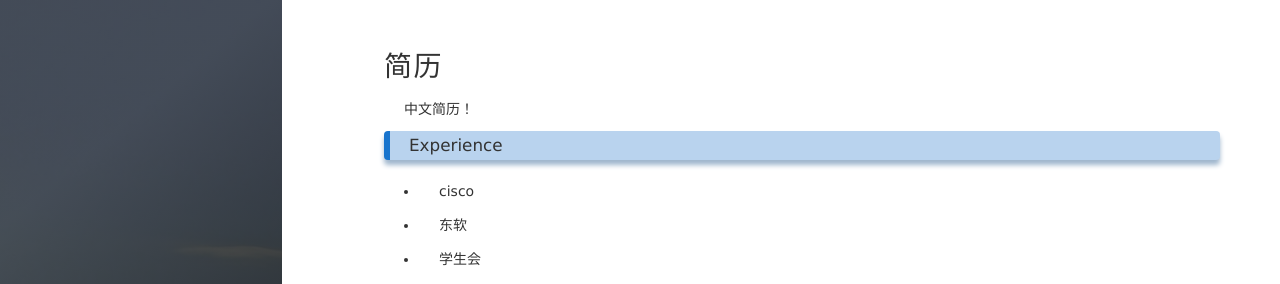
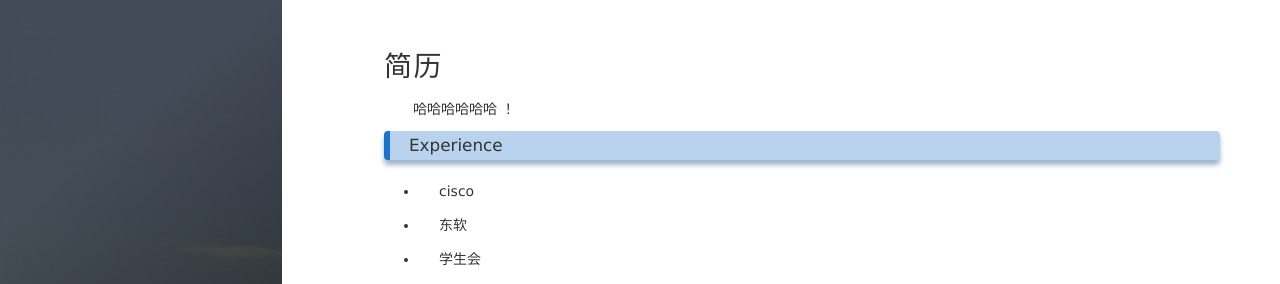
Before and after one commit to lxv458/OldWeb, a Jekyll site: the page built from about.md, in a window 1280 px wide. Shown: the top 284 px of the page. Built offline with Jekyll 4.4.1, drawn with Linux system fonts in a browser that asks for light colours; nearby versions of some CDN libraries; comment, search, counter and statistics services are not loaded.

Commit message:
Update about.md

```diff
--- a/about.md
+++ b/about.md
@@ -3,7 +3,7 @@ layout: page
 title: 简历
 ---
 
-中文简历！
+哈哈哈哈哈哈 ！
 ### Experience
   * cisco
 
```
